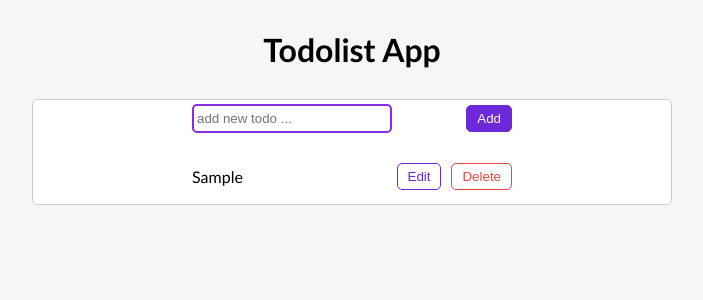
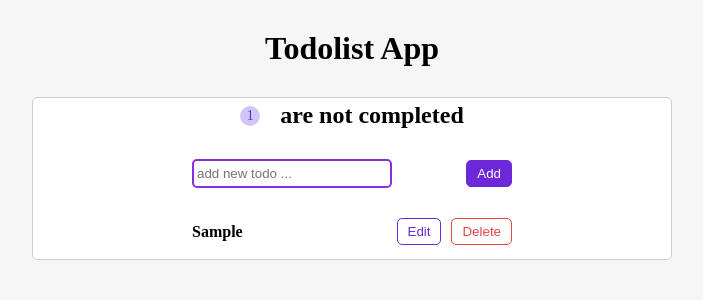
Before and after one commit to mehrnazpishyar/Todolist-React, a React (Create React App) app: page / in a window 1280 px wide. Both pictures are taken after typing "Sample" into the empty fields and a click on the button "Add". Shown: the top 300 px of the page, without its empty margins (288-991 px from the left). Built offline with nearby package versions, Linux system fonts and the light colour scheme.

Commit message:
add uncompleted navbar to project

```diff
--- a/src/App.css
+++ b/src/App.css
@@ -28,6 +28,11 @@
     align-items: center;
     width: 20rem;
     margin: 10px 0;
+}
+
+.todoText{
+  cursor: pointer;
+  font-weight: bold;
 }
 
 .completed {
@@ -79,3 +84,23 @@ input:focus {
 .updateTodo {
   background-color: #9f75e2 ;
 }
+
+header {
+  display: flex;
+  align-items: center;
+  margin-bottom: 30px;
+}
+
+header span {
+  margin-right: 20px;
+  display: inline-block;
+  width: 20px;
+  font-size: 14px;
+  height: 20px;
+  background-color: #d0c7f7;
+  color: #6d28d9;
+  border-radius: 50%;
+  display: flex;
+  justify-content: center;
+  align-items: center;
+}
--- /dev/null
+++ b/src/components/Navbar.js
@@ -0,0 +1,18 @@
+import React from "react";
+
+const Navbar = ({ uncompletedTodo }) => {
+  return (
+    <header>
+      {uncompletedTodo ? (
+        <>
+          <span>{uncompletedTodo}</span>
+          <h2>are not completed</h2>
+        </>
+      ) : (
+        <h2>set your today todos!</h2>
+      )}
+    </header>
+  );
+};
+
+export default Navbar;
--- a/src/components/Todo.js
+++ b/src/components/Todo.js
@@ -4,7 +4,7 @@ const Todo = ({todo,onComplete,onDelete,onEdit}) => {
   return (
     <div>
           <div className='todo'>
-          <div onClick={onComplete} className={todo.isCompleted ? "completed" : ""}>{todo.text}</div>
+          <div onClick={onComplete} className={`todoText ${todo.isCompleted ? "completed" : ""}`}>{todo.text}</div>
           <div>
             <button onClick={onEdit} className="button">Edit</button>
             <button onClick={onDelete} className="button remove" >Delete</button>
--- a/src/components/TodoApp.js
+++ b/src/components/TodoApp.js
@@ -1,4 +1,5 @@
 import React, { useState } from "react";
+import Navbar from "./Navbar";
 import TodoForm from "./TodoForm";
 import TodoList from "./TodoList";
 
@@ -43,6 +44,7 @@ const TodoApp = () => {
 
   return (
     <div className="container">
+      <Navbar uncompletedTodo={todos.filter(t=>!t.isCompleted).length} />
       <TodoForm submitTodo={addTodoHandler} />
       <TodoList
         todos={todos}
--- a/src/index.css
+++ b/src/index.css
@@ -6,5 +6,4 @@
 
 body{
   background-color: #f6f6f6;
-  font-family: "Gill Sans", "Gill Sans MT" , Calibri , "Trebuchet MS" , sans-serif;
 }
```
